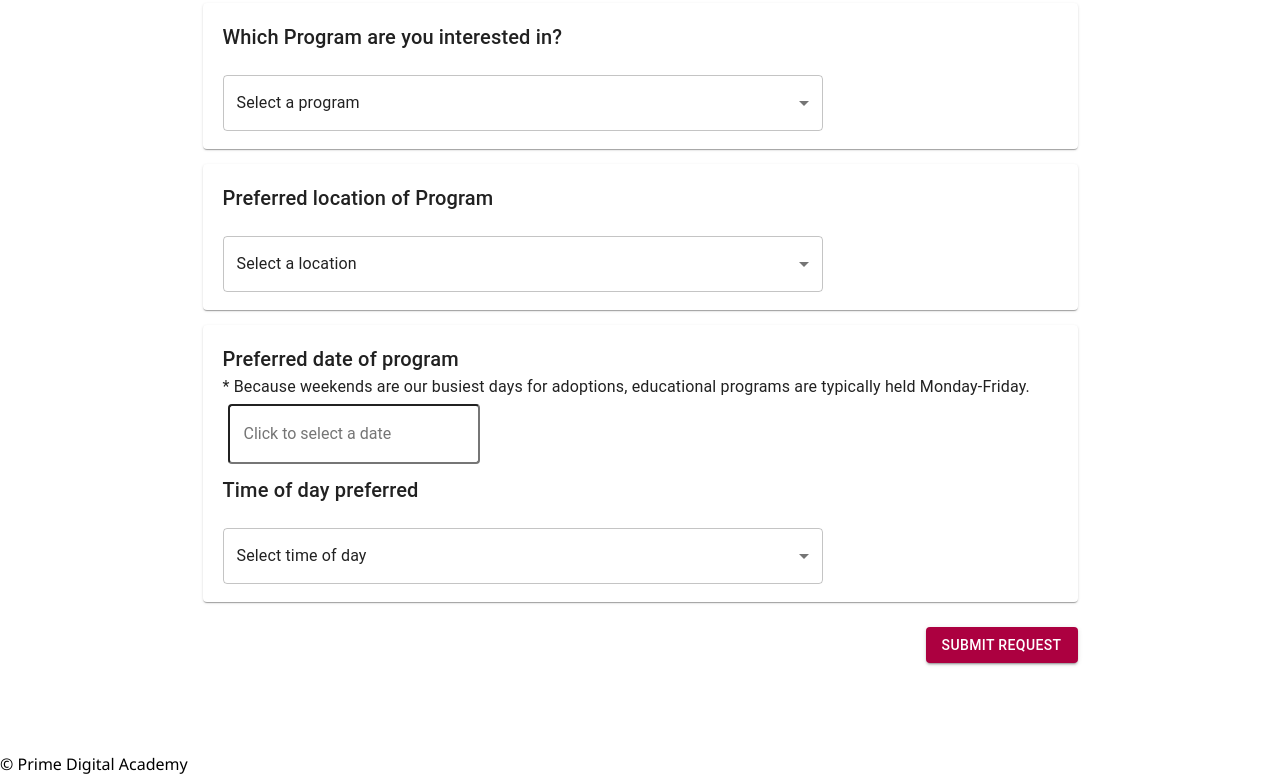
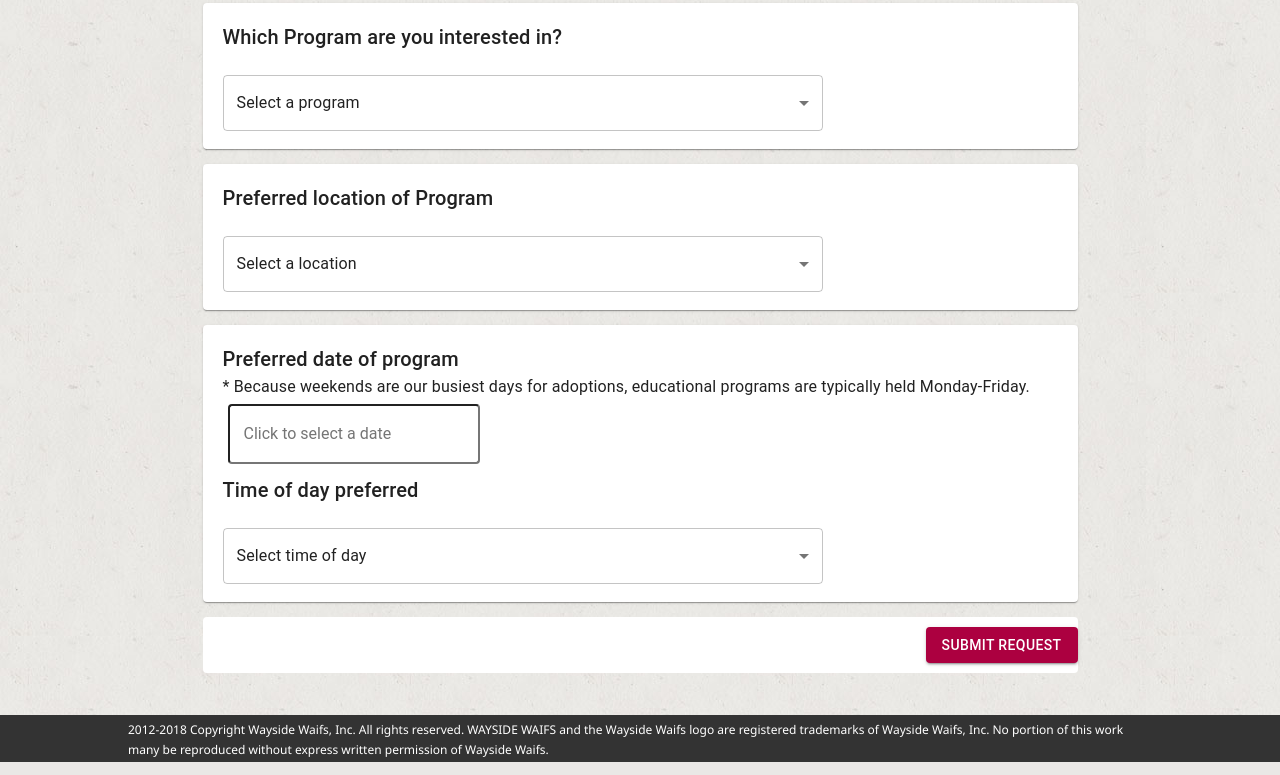
Before and after one commit to lbskinner/prime-group-project-wayside-waifs, a React app: page /#/home in a window 1280 px wide. Shown: the part 1079-1854 px from the top of the page. Built offline with nearby package versions, Linux system fonts and the light colour scheme; no server answers.

Commit message:
added background mirror wyaside waifs background

```diff
--- a/src/components/App/App.css
+++ b/src/components/App/App.css
@@ -1,6 +1,7 @@
 body {
   font-family: "Segoe UI", Tahoma, Geneva, Verdana, sans-serif;
   margin: 0px;
+  background: url("../../images/events_background.jpg") repeat #eae8e6;
 }
 
 .alert {
--- a/src/components/Footer/Footer.css
+++ b/src/components/Footer/Footer.css
@@ -1,3 +1,19 @@
 footer {
-    margin-top: 80px;
+  margin-top: 42px;
+  background-color: #333333;
+  display: flex;
+  justify-content: center;
+  width: 100%;
 }
+
+.footer-container {
+  width: 80%;
+  line-height: 20px;
+}
+
+.footer-text {
+  color: #fff;
+  font-size: 12px;
+  text-align: left;
+  margin: 5px 0 2px 0;
+}
--- a/src/components/Footer/Footer.js
+++ b/src/components/Footer/Footer.js
@@ -1,5 +1,5 @@
-import React from 'react';
-import './Footer.css'
+import React from "react";
+import "./Footer.css";
 
 // This is one of our simplest components
 // It doesn't have local state, so it can be a function component.
@@ -8,7 +8,14 @@ import './Footer.css'
 
 const Footer = () => (
   <footer>
-    &copy; Prime Digital Academy
+    <div className="footer-container">
+      <p className="footer-text">
+        2012-2018 Copyright Wayside Waifs, Inc. All rights reserved. WAYSIDE
+        WAIFS and the Wayside Waifs logo are registered trademarks of Wayside
+        Waifs, Inc. No portion of this work many be reproduced without express
+        written permission of Wayside Waifs.
+      </p>
+    </div>
   </footer>
 );
 
```
Also changed, not shown: src/images/events_background.jpg (added).
